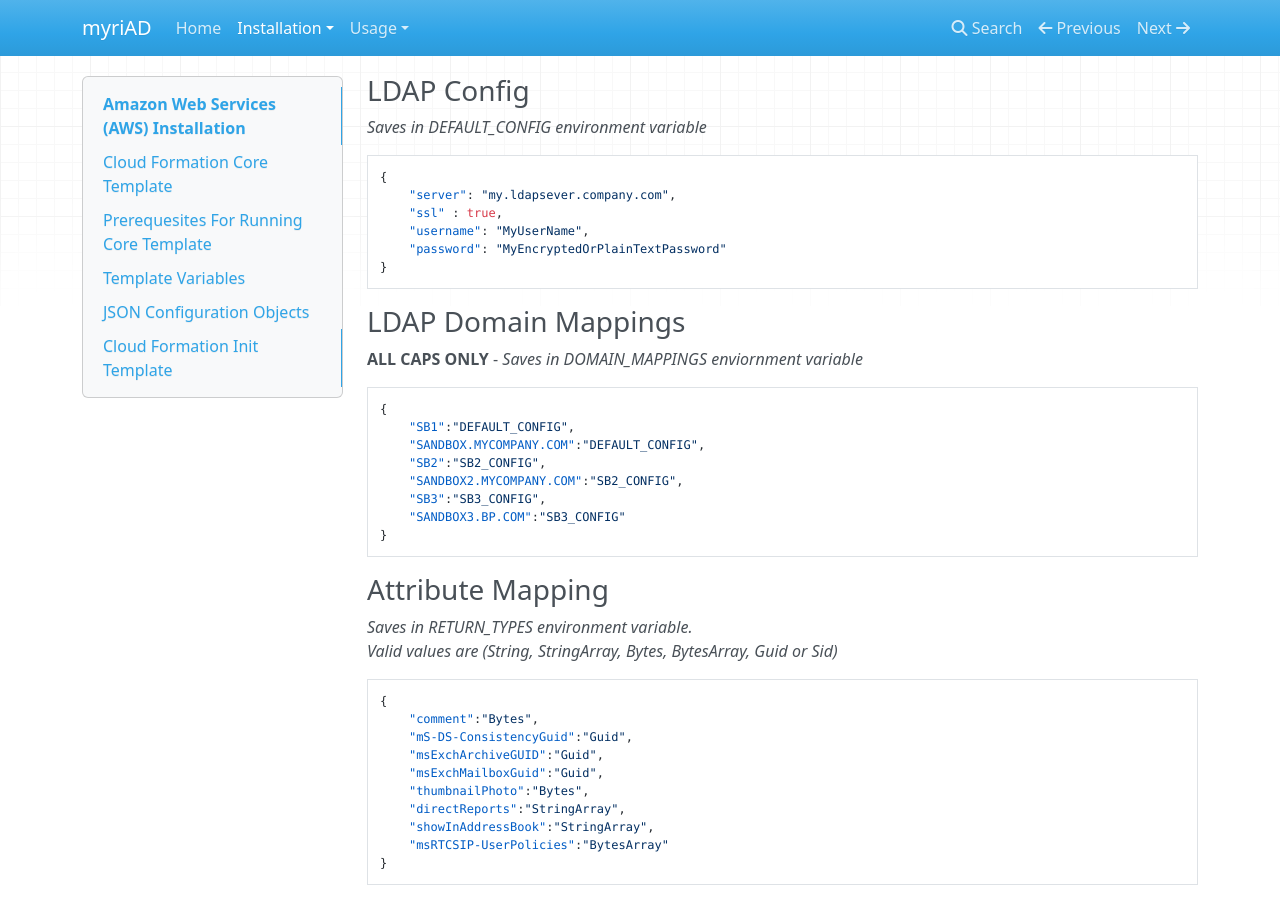
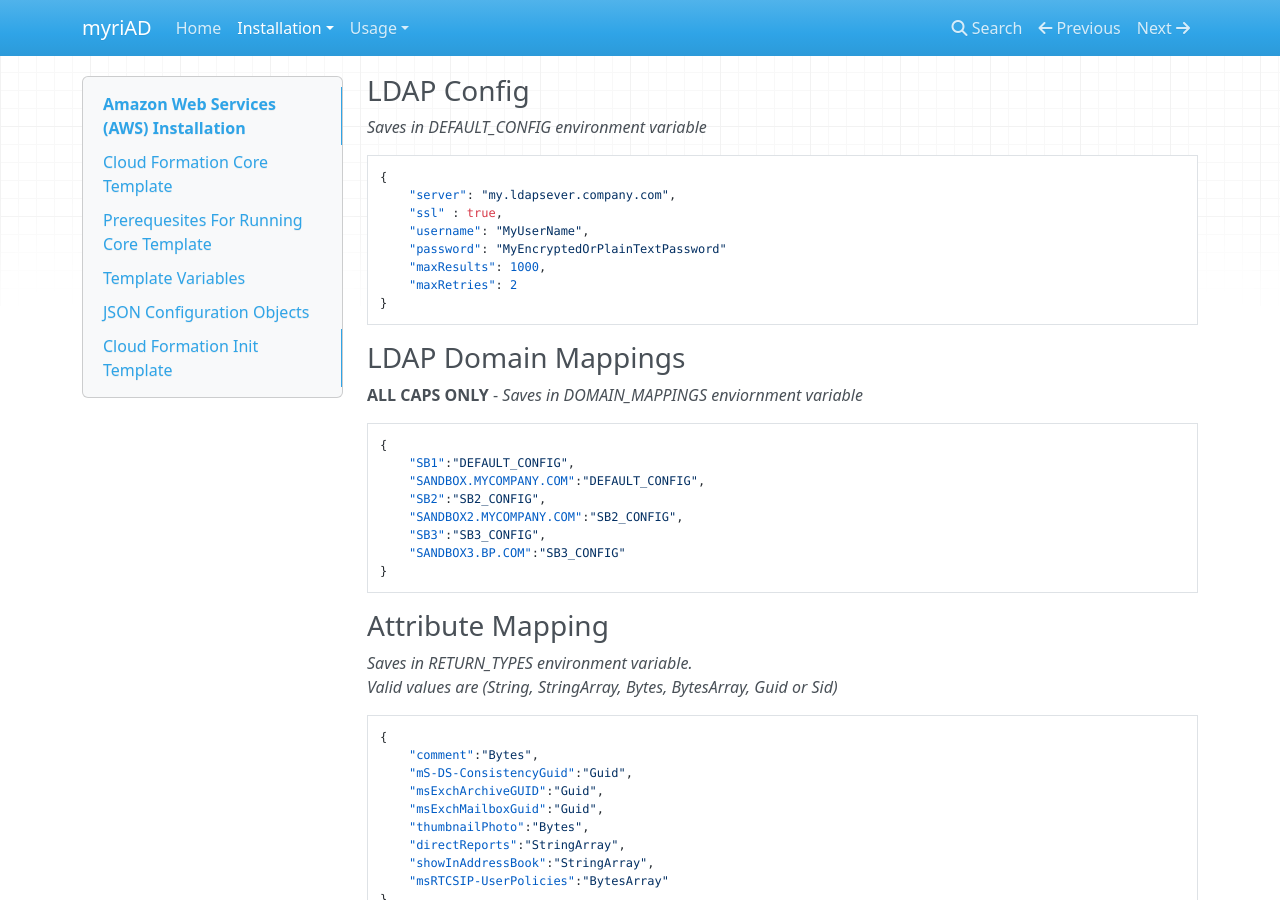
Before and after one commit to SynapseProject/myriad.docs, an MkDocs documentation site: the page built from docs/install/aws.md, in a window 1280 px wide and 900 px high, scrolled down 4363 px. Built offline with MkDocs 1.6.1, drawn with Linux system fonts in a browser that asks for light colours; nearby versions of some CDN libraries; old or Windows-style settings are respelled for this version of MkDocs.

Commit message:
Updated Config example.

````diff
--- a/docs/install/aws.md
+++ b/docs/install/aws.md
@@ -126,6 +126,8 @@ The following JSON Objects are used in the [LDAP Configuration](#ldap-configurat
     "ssl" : true,
     "username": "MyUserName",
     "password": "MyEncryptedOrPlainTextPassword"
+    "maxResults": 1000,
+    "maxRetries": 2
 }
 ```
 
````
